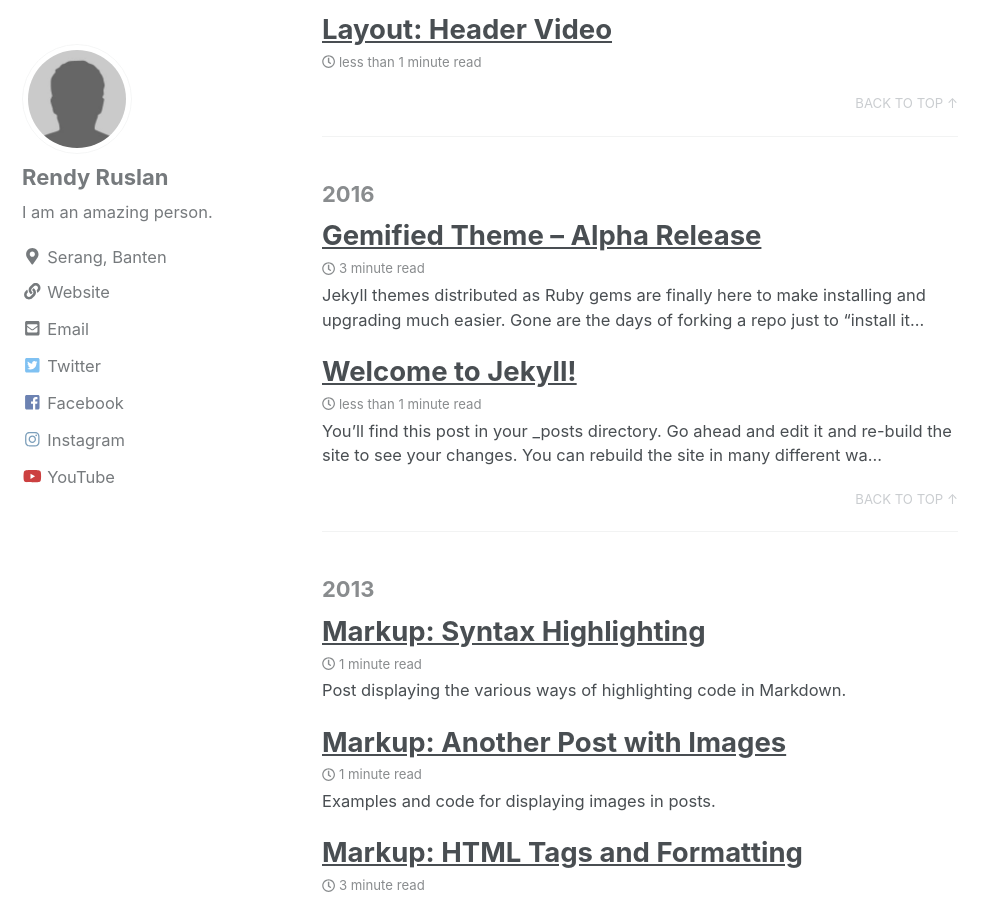
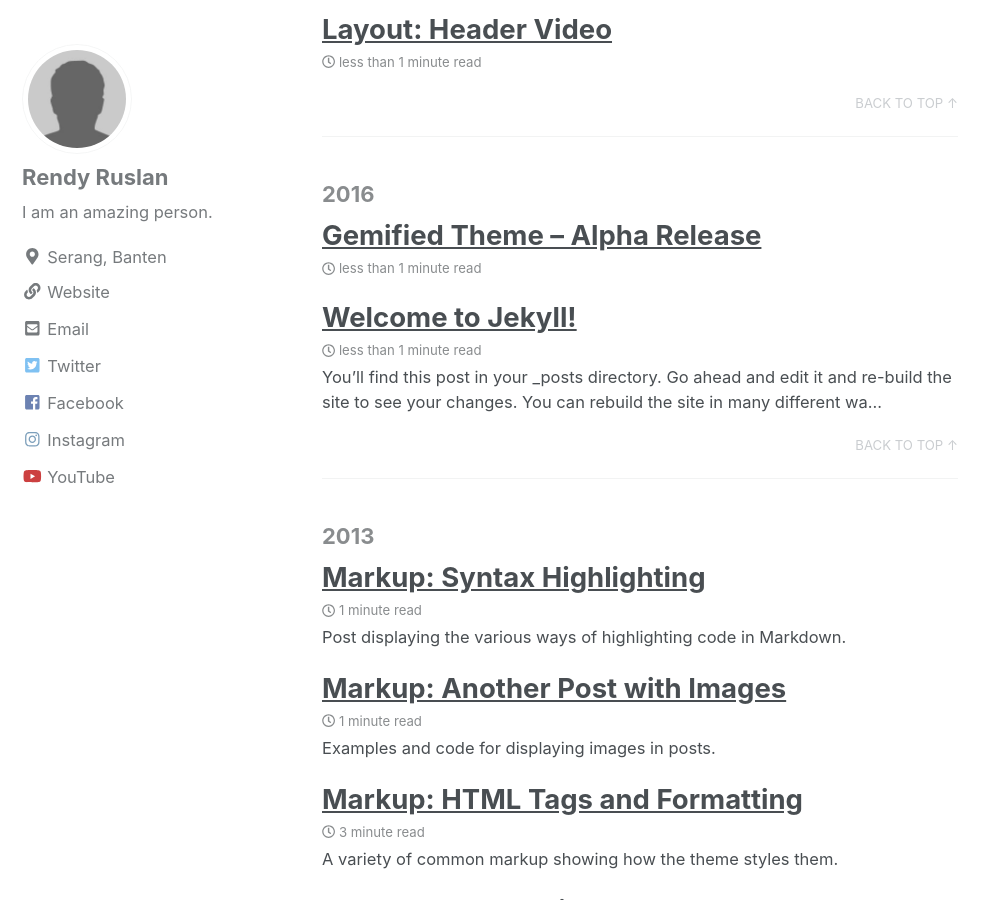
Before and after one commit to rendyruslan/iplustify.github.io, a Jekyll site: the page built from _pages/year-archive.md, in a window 1280 px wide and 900 px high, scrolled down 1252 px. Shown: the whole window, without its empty margins (0-998 px from the left). Built offline with Jekyll 4.4.1, drawn with Linux system fonts in a browser that asks for light colours; nearby versions of some CDN libraries; some of the changed lines change nothing that is shown.

Commit message:
Update 2016-09-21-gemified-theme-alpha.md

````diff
--- a/_posts/2016-09-21-gemified-theme-alpha.md
+++ b/_posts/2016-09-21-gemified-theme-alpha.md
@@ -9,87 +9,10 @@
 toc_label: "Getting Started"
 ---
 
-Jekyll [themes distributed as Ruby gems](http://jekyllrb.com/docs/themes/) are finally here to make installing and upgrading much easier. Gone are the days of forking a repo just to "install it". Or dealing with merge conflicts when pulling in upstream commits to "upgrade it".
+<figure>
+	<a href="https://pp.userapi.com/c847219/v847219128/75f03/zmv36SarJ7Y.jpg"><img src="https://pp.userapi.com/c847219/v847219128/75f03/zmv36SarJ7Y.jpg"></a>
+</figure>
 
-If you're interested in testing out Minimal Mistakes as a gemified theme read on. There are a few caveats though:
-
-1. Support for a theme `assets` folder was recently [added to Jekyll core](https://github.com/jekyll/jekyll/pull/5364), but has yet to be released or rolled into the `github-pages` gem. Meaning you can't use Minimal Mistakes as a Ruby gem there just yet... locally served or self-hosted installs should be fine if you don't mind using a pre-release version of Jekyll.
-2. Windows users can't currently use themes packaged as gems due to a [bug with file paths](https://github.com/jekyll/jekyll/issues/5192) in Jekyll core. This is being worked on so hopefully a [fix is on the way](https://github.com/jekyll/jekyll/pull/5256) soon.
-
-Fine with all that? Great. Let's continue.
-
-If you're migrating a site already using Minimal Mistakes and haven't customized any of the `_includes`, `_layouts`, `_sass` partials, or `assets` this should be quick and painless.
-
-## Step 1: Remove Theme Files
-
-Remove `_includes`, `_layouts`, `_sass`, `assets` folders and files within. You won't need these anymore as they're bundled in the theme.
-
-If you customized any of these then leave them alone and only remove the untouched ones. If setup correctly your modified versions should act as [overrides](http://jekyllrb.com/docs/themes/#overriding-theme-defaults) to the versions bundled with the theme.
-
-## Step 2: Update `Gemfile`
-
-In order to test you'll need to install pre-release gems of Jekyll and Minimal Mistakes.
-
-Start by replacing `gem "github-pages"` or `gem "jekyll"` with the following:
-
-```ruby
-gem "jekyll", :git => "https://github.com/jekyll/jekyll.git"
-```
-
-Then add the pre-release Minimal Mistakes theme gem:
-
-```ruby
-gem "minimal-mistakes-jekyll", :git => "https://github.com/mmistakes/minimal-mistakes.git", :branch => "feature/theme-gem"`
-```
-
-When finished your `Gemfile` should look something like this:
-
-```ruby
-source "https://rubygems.org"
-
-gem "jekyll", :git => "https://github.com/jekyll/jekyll.git"
-gem "minimal-mistakes-jekyll", :git => "https://github.com/mmistakes/minimal-mistakes.git", :branch => "feature/theme-gem"
-
-group :jekyll_plugins do
-  # gem "jekyll-archives"
-  gem "jekyll-paginate"
-  gem "jekyll-sitemap"
-  gem "jekyll-gist"
-  gem "jekyll-feed"
-  gem "jemoji"
-end
-```
-
-## Step 3: Run Bundler
-
-Run `bundle install` (or `bundle update` if you're updating an existing repo) to install the pre-release gems.
-
-## Step 4: Install the Theme
-
-Add `theme: "minimal-mistakes-jekyll"` to your `_config.yml` file.
-
-If you're migrating from an existing Minimal Mistakes site you shouldn't have to change anything else after this. If it's a new site consult then docs to [properly config]({{ "/docs/configuration/" | relative_url }}).
-
-**Please Note:** Paths for image headers, overlays, teasers, [galleries]({{ "/docs/helpers/#gallery" | relative_url }}), and [feature rows]({{ "/docs/helpers/#feature-row" | relative_url }}) have changed and now require a full path. Instead of just `image: filename.jpg` you'll need to use the full path eg: `image: assets/images/filename.jpg`. The preferred location is now `assets/images` but can be placed elsewhere or external hosted. This applies for image references in `_config.yml` and `author.yml`.
-{: .notice--danger}
-
-## Step 5: `jekyll new` Tweaks
-
-If this is a new site be sure to add the following files to `_data/` and customize as you see fit. There is currently no way of bundling them in with the theme, so be sure to consult the docs on how to properly use both.
-
-- [`_data/ui-text.yml`](https://github.com/mmistakes/minimal-mistakes/blob/master/_data/ui-text.yml) - UI text [documentation]({{ "/docs/ui-text/" | relative_url }})
-- [`_data/navigation.yml`](https://github.com/mmistakes/minimal-mistakes/blob/master/_data/navigation.yml) - navigation [documentation]({{ "/docs/navigation/" | relative_url }})
-
-You'll also need to:
-
-- Replace `<site root>/index.html` with a modified [Minimal Mistakes `index.html`](https://github.com/mmistakes/minimal-mistakes/blob/master/index.html).
-- Change `layout: post` in `_posts/0000-00-00-welcome-to-jekyll.markdown` to `layout: single`.
-- Remove `about.md`, or at the very least change `layout: page` to `layout: single` and remove references to `icon-github.html` (or [copy to your `_includes`](https://github.com/jekyll/minima/tree/master/_includes) if using).
-
----
-
-That's it! If all goes well running `bundle exec jekyll serve` should spin-up your site. If you encounter any bumps please file an issue on GitHub and make sure to indicate you're testing the pre-release Ruby gem version.
-
-[File an issue](https://github.com/mmistakes/minimal-mistakes/issues/new){: .btn .btn--info .btn--large}
-
-Thanks!
+Genres: Pop, Music
+Released: May 25, 2018
+℗ 2018 Sony Music Entertainment US Latin LLC
````
